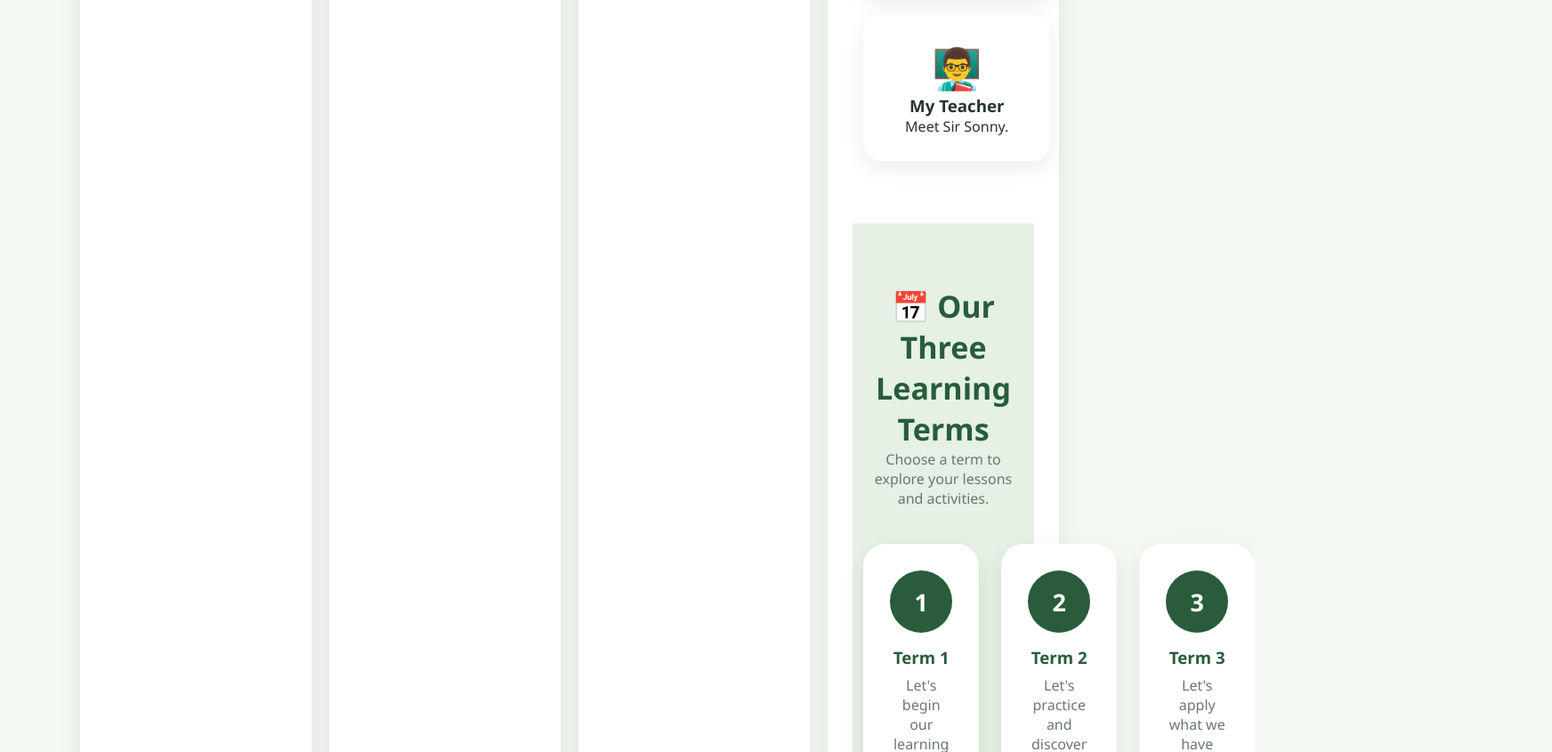
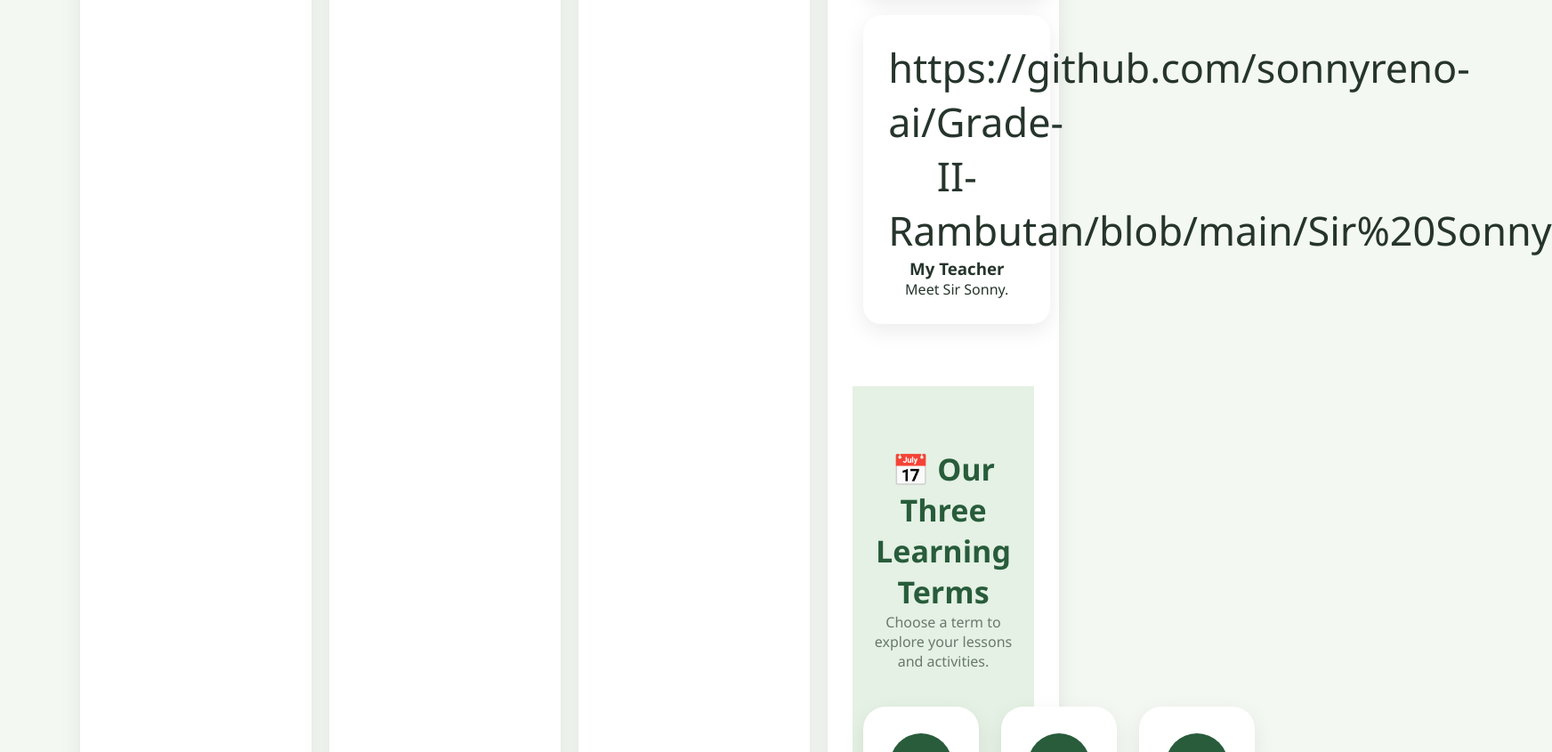
Before and after one commit to sonnyreno-ai/Grade-II-Rambutan, a plain HTML site: page index.html in a window 1280 px wide. Shown: the part 2764-3609 px from the top of the page at 89% size, 1744 px wide, since content can reach past the window. Drawn offline with Linux system fonts and the light colour scheme.

Commit message:
Update index.html

```diff
--- a/index.html
+++ b/index.html
@@ -1286,7 +1286,7 @@
 <div class="quick-card"
 onclick="go('teacher')">
 
-<div class="quick-icon">👨‍🏫</div>
+<div class="quick-icon">https://github.com/sonnyreno-ai/Grade-II-Rambutan/blob/main/Sir%20Sonny</div>
 
 <h3>My Teacher</h3>
 
```
